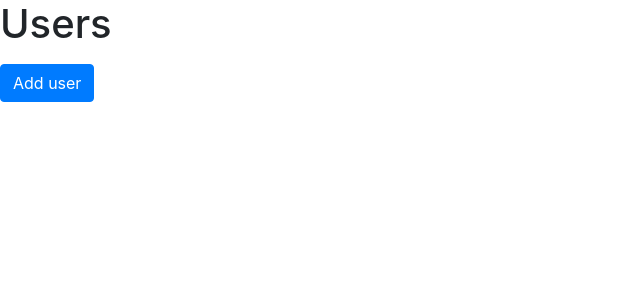
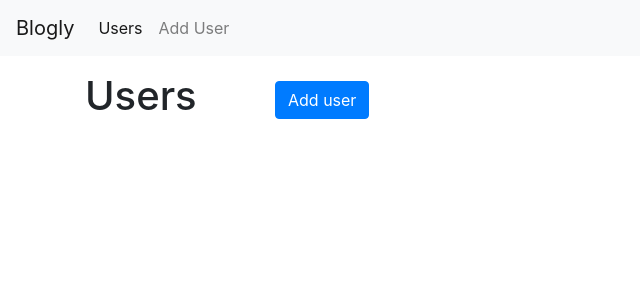
Before and after one commit to ssully28/blogly, a Flask app: page /users in a window 1280 px wide. Shown: the top 300 px of the page, without its empty margins (0-640 px from the left). Run offline with Flask 2, Linux system fonts and the light colour scheme; some libraries are stand-ins or nearby versions.

Commit message:
added styling + navbar

```diff
--- a/app.py
+++ b/app.py
@@ -11,7 +11,7 @@ app.config['SQLALCHEMY_ECHO'] = True
 app.config['DEBUG_TB_INTERCEPT_REDIRECTS'] = False
 
 connect_db(app)
-# db.create_all()
+db.create_all()
 
 
 @app.route('/')
--- a/templates/base.html
+++ b/templates/base.html
@@ -9,6 +9,25 @@
 </head>
 <body>
 
+
+        <nav class="navbar navbar-expand-lg navbar-light bg-light">
+                <a class="navbar-brand" href="#">Blogly</a>
+                <button class="navbar-toggler" type="button" data-toggle="collapse" data-target="#navbarNav" aria-controls="navbarNav" aria-expanded="false" aria-label="Toggle navigation">
+                  <span class="navbar-toggler-icon"></span>
+                </button>
+                <div class="collapse navbar-collapse" id="navbarNav">
+                  <ul class="navbar-nav">
+                    <li class="nav-item active">
+                      <a class="nav-link" href="#">Users <span class="sr-only">(current)</span></a>
+                    </li>
+                    <li class="nav-item">
+                      <a class="nav-link" href="#">Add User</a>
+                    </li>
+                  </ul>
+                </div>
+              </nav>
+
+
     {% block content %}
     ENTER BLOCK CONTENT HERE!!!
     {% endblock %}
--- a/templates/users.html
+++ b/templates/users.html
@@ -1,15 +1,35 @@
 {% extends "base.html" %}
 
 {% block content %}
-<h1>Users</h1>
-<ul>
-    {% for user in users %}
-      <li>{{user.first_name}} {{user.last_name}}</li>
-    {% endfor %}
-</ul>
-<form action="/users/new" method="get">
-    <button class="btn btn-primary" type="submit">Add user</button>
-</form>
+
+<div class="container">
+  <div class="d-flex align-items-center row my-3">
+    <h1 class="col-2">Users</h1>
+    <form action="/users/new" method="get" class="col-2">
+        <button class="btn btn-primary" type="submit">Add user</button>
+    </form>
+  </div>
+  <div class="d-flex justify-content-center">
+
+      {% for user in users %}
+
+      <div class="user-div">
+          <div class="card my-3 mx-3" style="width: 18rem;">
+            <img class="card-img-top" src="{{user.image_url}}" alt="Card image cap">
+            <div class="card-body">
+              <h5 class="card-title">{{user.user_name}}</h5>
+              <span class="card-text">{{user.first_name}}</span> <span class="card-text">{{user.last_name}}</span>
+              <p class="card-text">{{user.bio}}</p>
+              <a href="#" class="btn btn-primary">Go somewhere</a>
+            </div>
+          </div>
+      </div>
+
+      {% endfor %}
+
+    </div>
+</div>
+
 
 
 {% endblock %}
```
Also changed, not shown: templates/add_user.html (+6 -2 lines), static/app.js (added), static/style.css (added).
